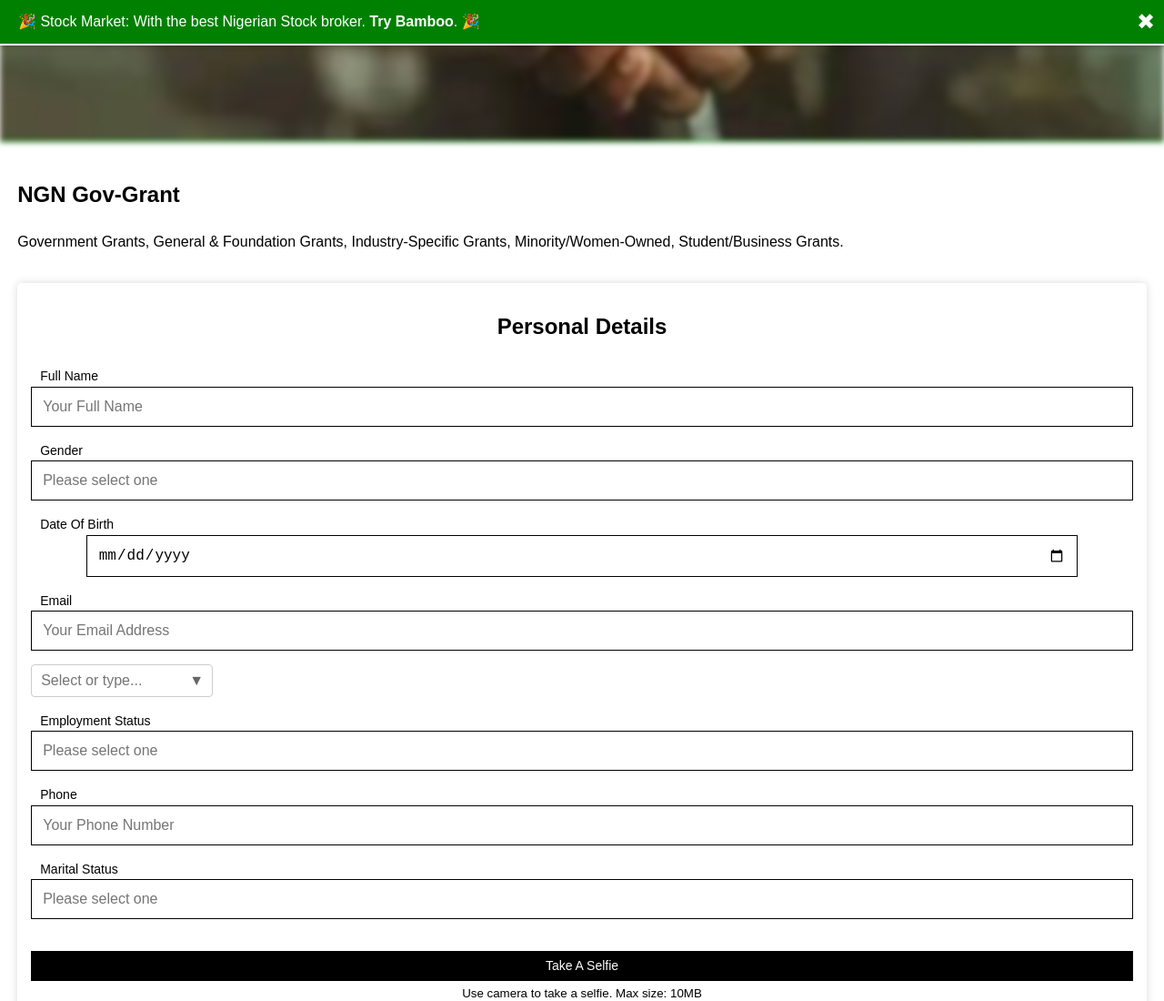
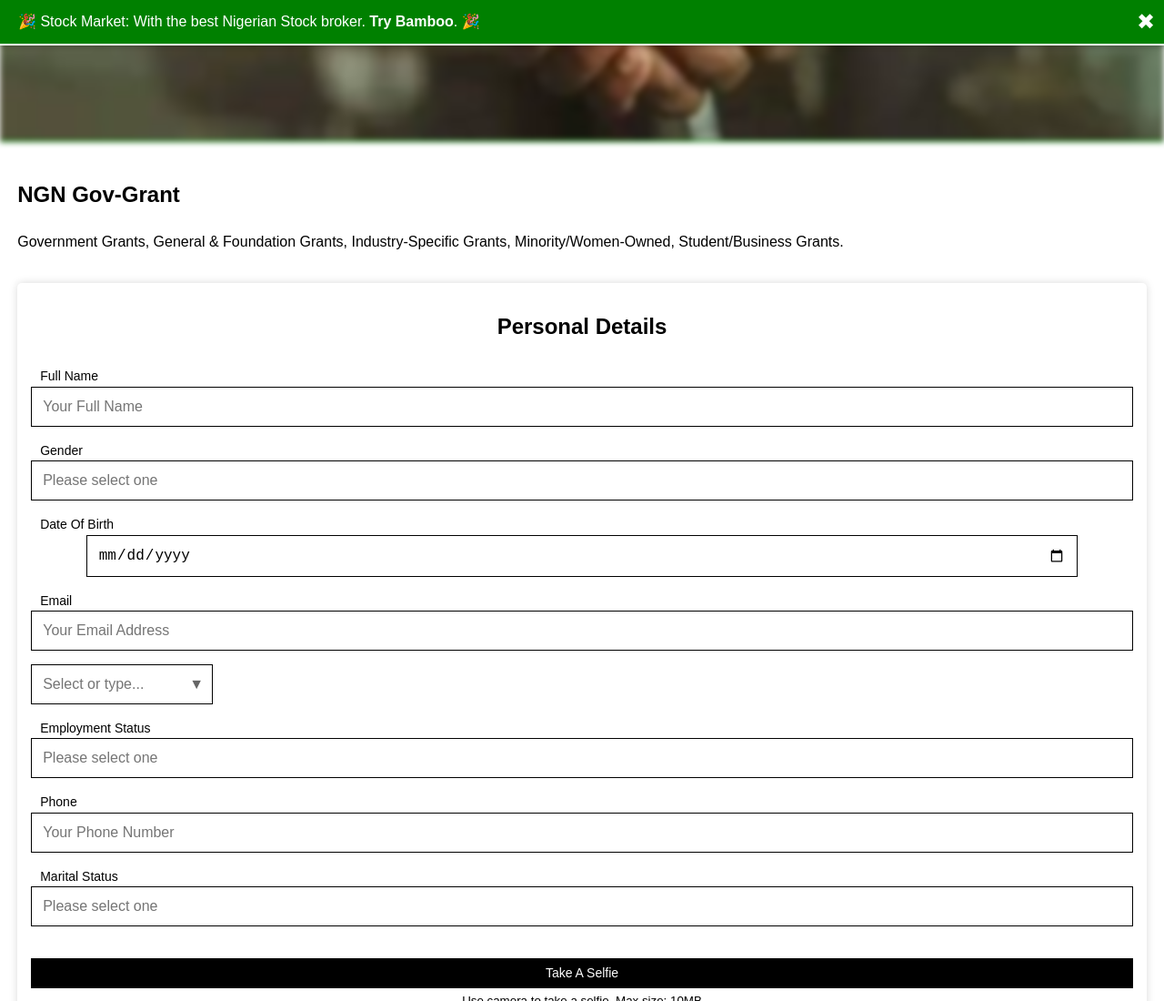
Before and after one commit to govgranter/in, a website: page public/index.html in a window 1280 px wide. Shown: the top 1100 px of the page at 91% size. Drawn offline with Linux system fonts and the light colour scheme.

Commit message:
Update index.html

```diff
--- a/public/index.html
+++ b/public/index.html
@@ -274,15 +274,6 @@ blockquote {
 .custom-select {
   position: relative;
   width: 200px;
-}
-
-#custom-input {
-  width: 100%;
-  padding: 8px 30px 8px 10px; /* Make room for the arrow */
-  border: 1px solid #ccc;
-  border-radius: 4px;
-  background-color: white;
-  cursor: pointer;
 }
 
 .custom-arrow {
```
